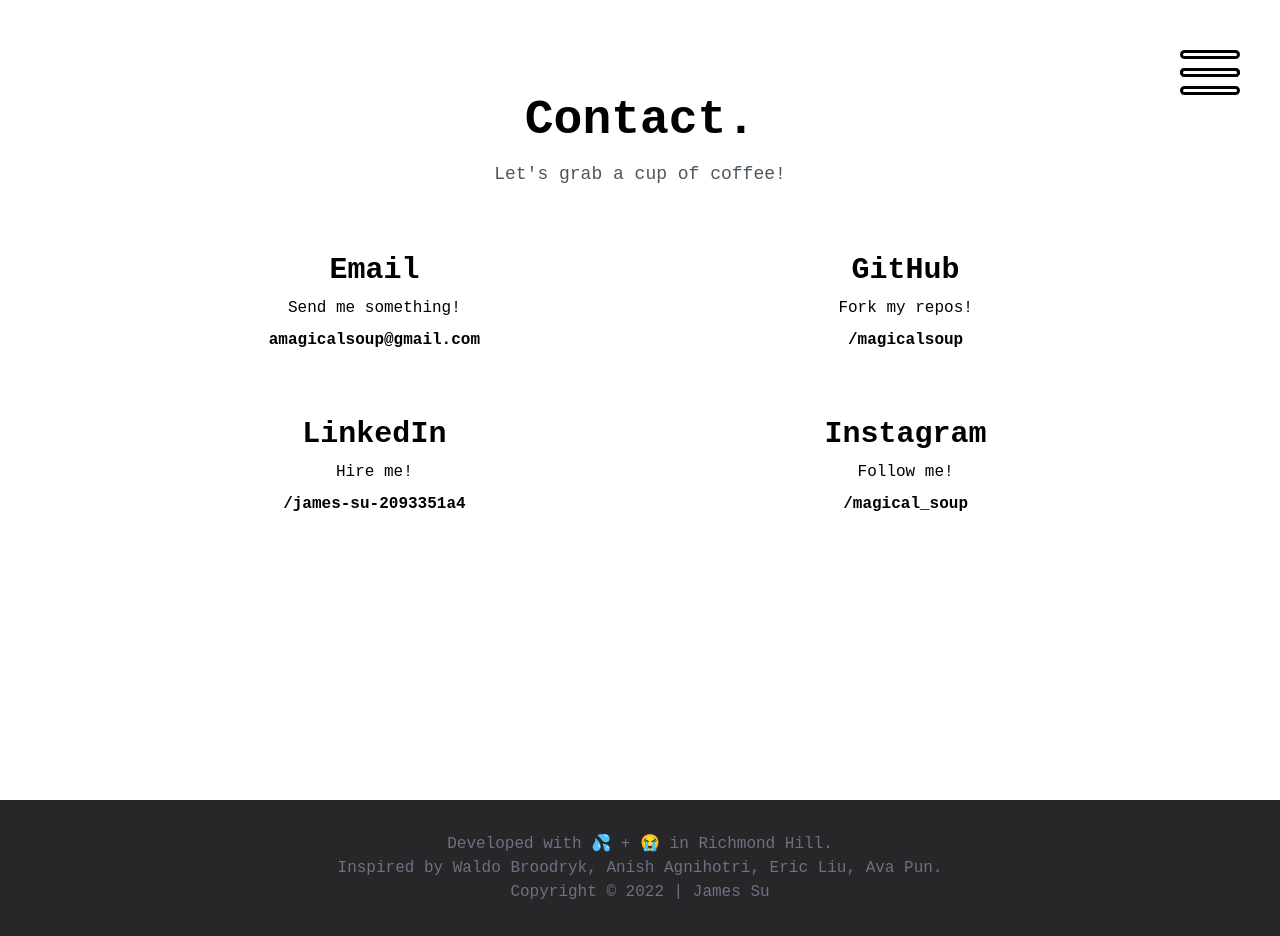
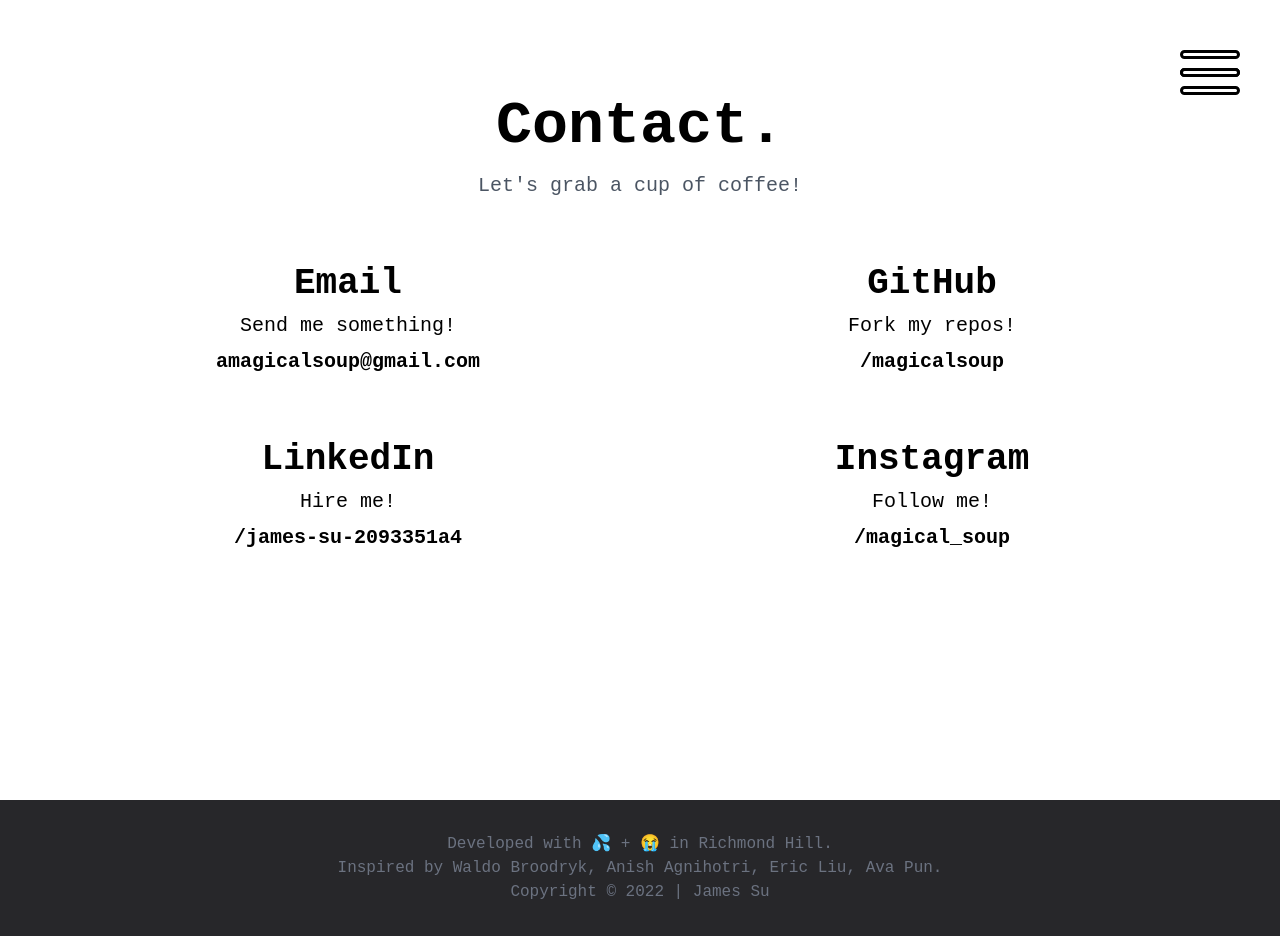
Before and after one commit to magicalsoup/magicalsoup-website, a Next.js app: page /contact in a window 1280 px wide. Built offline with nearby package versions, Linux system fonts and the light colour scheme.

Commit message:
fix text size

```diff
--- a/pages/about.js
+++ b/pages/about.js
@@ -17,7 +17,7 @@ export default function() {
       <div className="flex flex-col w-full min-h-screen items-center space-y-16 pt-24">
         <div className="flex flex-col w-full items-center space-y-4">
           <p className="text-5xl font-bold" id="body-text">About Me.</p>
-          <p className="text-lg text-gray-600" id="body-text">Who am I and What do I Do?</p>
+          <p className="text-xl text-gray-600" id="body-text">Who am I and What do I Do?</p>
         </div>
         <div className="w-full md:w-2/3 px-8 py-32 space-y-8 bg-[#f5f9ff] rounded-3xl">
           <img src="..\images\profile_pic.png" className="max-w-xs lg:max-w-sm float-right p-4 rounded-full"/>
--- a/pages/blog/[id].js
+++ b/pages/blog/[id].js
@@ -28,14 +28,13 @@ export default function Post({ postData }) {
       <NavBar></NavBar>
       <main>
         <div className="flex flex-col min-h-screen w-full">
-          {/*TODO make padding responsive */}
           <div className="flex flex-col items-center pt-24 md:pt-48 text-center text-white space-y-4 h-[70vh] bg-[#1f2a40]" id="body-text">
             <h1 className="text-xl">{formatDate(postData.date)}</h1>
             <h1 className="text-3xl font-bold">{postData.title}</h1>
           </div>
           <div className="flex justify-center min-h-screen w-full bg-[#f5f9ff]">
             <div className="flex flex-col w-full md:w-3/4 xl:w-2/3 bg-white -translate-y-48 z-10 p-12 rounded-xl">
-              <article className="prose-lg" id="body-text">
+              <article className="prose-xl" id="body-text">
                   <div dangerouslySetInnerHTML={{__html: postData.contentHtml}}/>
               </article>
               <a href="/blog"
--- a/pages/blog/index.js
+++ b/pages/blog/index.js
@@ -23,8 +23,8 @@ export default function Home({ allPostsData }) {
         <div className="flex flex-col w-full min-h-screen items-center space-y-16 py-24">
           <div className="flex flex-col w-full items-center space-y-4 text-center" id="body-text">
             <p className="text-5xl font-bold">Blog.</p>
-            <p className="text-lg text-gray-600">Learn about my computer science journey.</p>
-            <p className="text-lg text-gray-600">Also some life experiences 🤗.</p>
+            <p className="text-xl text-gray-600">Learn about my computer science journey.</p>
+            <p className="text-xl text-gray-600">Also some life experiences 🤗.</p>
           </div>
           <div className="flex flex-col w-full items-center p-8 space-y-16" id="body-text">
             {allPostsData.map(({id, date, title, imageSrc}) => (
--- a/pages/contact.js
+++ b/pages/contact.js
@@ -12,29 +12,29 @@ export default function Home() {
       <main>
         <div className="flex flex-col w-full min-h-screen items-center space-y-16 py-24">
             <div className="flex flex-col w-full items-center space-y-4">
-            <p className="text-5xl font-bold" id="body-text">Contact.</p>
-            <p className="text-lg text-gray-600" id="body-text">Let's grab a cup of coffee!</p>
+            <p className="text-6xl font-bold" id="body-text">Contact.</p>
+            <p className="text-xl text-gray-600" id="body-text">Let's grab a cup of coffee!</p>
             </div>
             <div className="grid grid-row-4 md:grid-row-2 md:grid-cols-2 gap-y-16 gap-x-80" id="body-text">
                 <div className="flex flex-col items-center  space-y-2">
-                    <a className="text-3xl font-bold transition-all duration-200 ease-in-out hover:text-teal-500" href="mailto:amagicalsoup@gmail.com">Email</a>
-                    <h2>Send me something!</h2>
-                    <a className="font-bold transition-all duration-200 ease-in-out hover:text-teal-500" href="mailto:amagicalsoup@gmail.com">amagicalsoup@gmail.com</a>
+                    <a className="text-4xl font-bold transition-all duration-200 ease-in-out hover:text-teal-500" href="mailto:amagicalsoup@gmail.com">Email</a>
+                    <h2 className="text-xl">Send me something!</h2>
+                    <a className="text-xl font-bold transition-all duration-200 ease-in-out hover:text-teal-500" href="mailto:amagicalsoup@gmail.com">amagicalsoup@gmail.com</a>
                 </div>
                 <div className="flex flex-col items-center space-y-2">
-                    <a className="text-3xl font-bold transition-all duration-200 ease-in-out hover:text-teal-500" href="https://github.com/magicalsoup">GitHub</a>
-                    <h2>Fork my repos!</h2>
-                    <a className="font-bold transition-all duration-200 ease-in-out hover:text-teal-500" href="https://github.com/magicalsoup">/magicalsoup</a>
+                    <a className="text-4xl font-bold transition-all duration-200 ease-in-out hover:text-teal-500" href="https://github.com/magicalsoup">GitHub</a>
+                    <h2 className="text-xl">Fork my repos!</h2>
+                    <a className="text-xl font-bold transition-all duration-200 ease-in-out hover:text-teal-500" href="https://github.com/magicalsoup">/magicalsoup</a>
                 </div>
-                <div className="flex flex-col items-center  space-y-2">
-                    <a className="text-3xl font-bold transition-all duration-200 ease-in-out hover:text-teal-500" href="https://www.linkedin.com/in/james-su-2093351a4/">LinkedIn</a>
-                    <h2 className="">Hire me!</h2>
-                    <a className="font-bold transition-all duration-200 ease-in-out hover:text-teal-500" href="https://www.linkedin.com/in/james-su-2093351a4/">/james-su-2093351a4</a>
+                <div className="flex flex-col items-center space-y-2">
+                    <a className="text-4xl font-bold transition-all duration-200 ease-in-out hover:text-teal-500" href="https://www.linkedin.com/in/james-su-2093351a4/">LinkedIn</a>
+                    <h2 className="text-xl">Hire me!</h2>
+                    <a className="text-xl font-bold transition-all duration-200 ease-in-out hover:text-teal-500" href="https://www.linkedin.com/in/james-su-2093351a4/">/james-su-2093351a4</a>
                 </div>
-                <div className="flex flex-col items-center  space-y-2">
-                    <a className="text-3xl font-bold transition-all duration-200 ease-in-out hover:text-teal-500" href="https://www.instagram.com/magical_soup/">Instagram</a>
-                    <h2>Follow me!</h2>
-                    <a className="font-bold transition-all duration-200 ease-in-out hover:text-teal-500" href="https://www.instagram.com/magical_soup/">/magical_soup</a>
+                <div className="flex flex-col items-center space-y-2">
+                    <a className="text-4xl font-bold transition-all duration-200 ease-in-out hover:text-teal-500" href="https://www.instagram.com/magical_soup/">Instagram</a>
+                    <h2 className="text-xl">Follow me!</h2>
+                    <a className="text-xl font-bold transition-all duration-200 ease-in-out hover:text-teal-500" href="https://www.instagram.com/magical_soup/">/magical_soup</a>
                 </div>
             </div>
         </div>
--- a/pages/projects.js
+++ b/pages/projects.js
@@ -16,7 +16,7 @@ export default function () {
                 <div className="flex flex-col w-full min-h-screen items-center space-y-16 py-24">
                    <div className="flex flex-col w-full items-center text-center space-y-4">
                         <p className="text-5xl font-bold" id="body-text">Projects.</p>
-                        <p className="text-lg text-gray-600" id="body-text">Here are my finished and on-going projects.</p>
+                        <p className="text-xl text-gray-600" id="body-text">Here are my finished and on-going projects.</p>
                     </div>
                     <div className="flex flex-col w-full p-4 lg:px-20 space-y-8" id="body-text">
                         {ProjectData.map((item, index) =>
```
Also changed, not shown: pages/index.js (+5 -5 lines).
